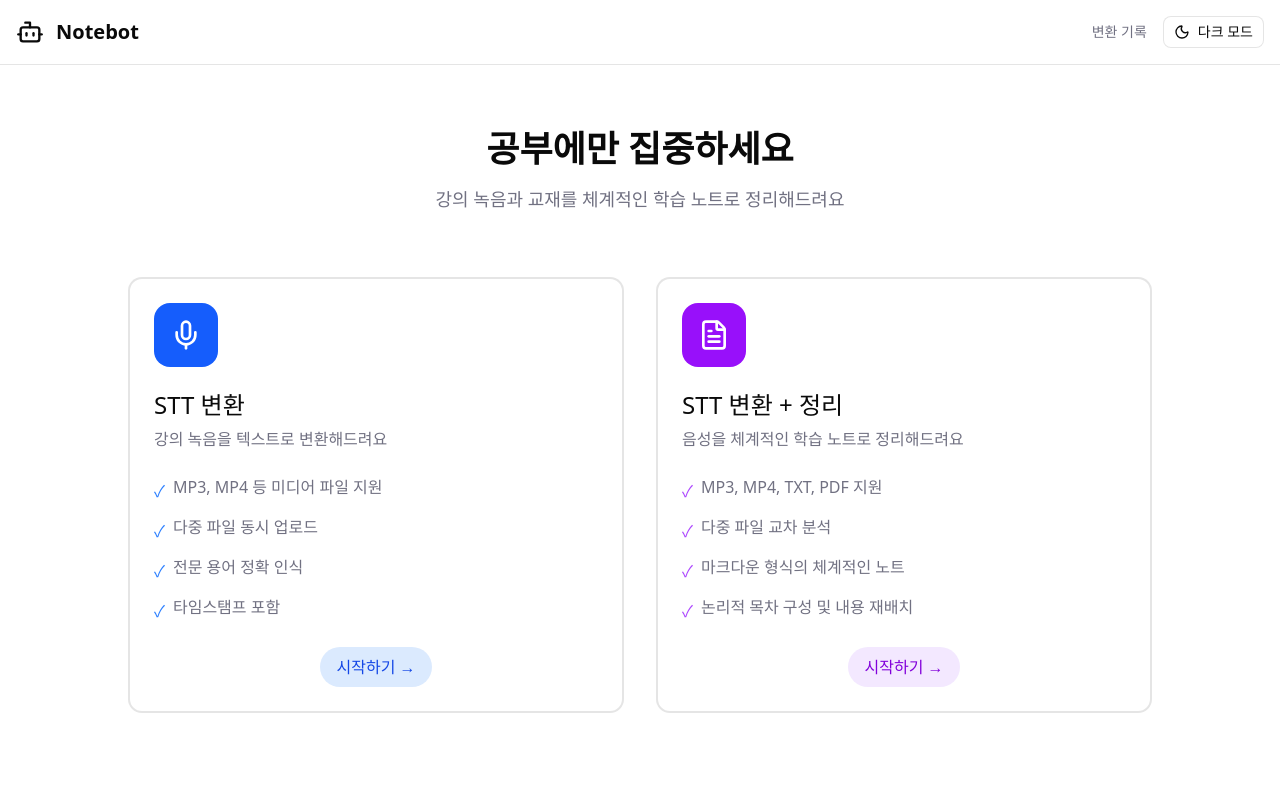
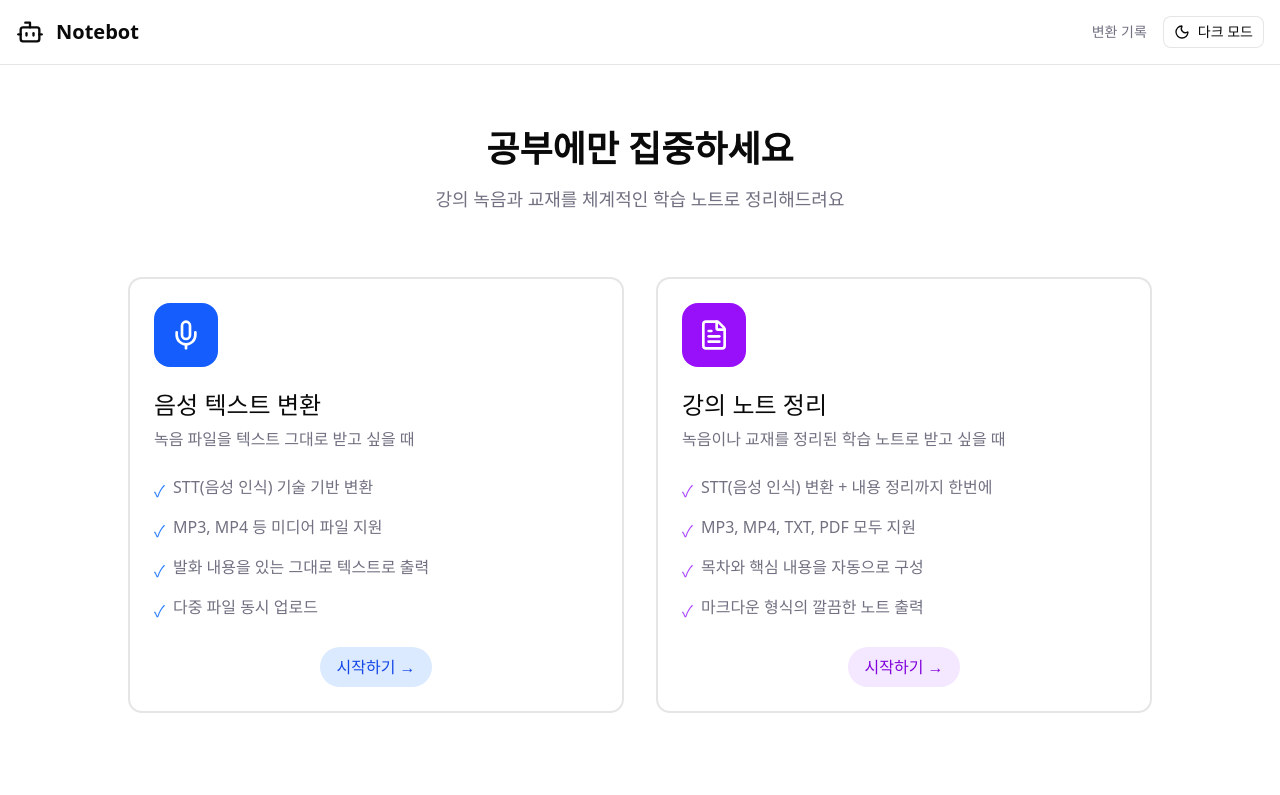
Before and after one commit to virtue14/notebot, a Next.js app in the folder frontend/: page / in a window 1280 px wide. Shown: the top 795 px of the page. Built offline with nearby package versions, Linux system fonts and the light colour scheme.

Commit message:
fix: 서비스 카드 제목 및 차별점 개선
- STT 기술 용어를 사용자 친화적 제목으로 변경
- 두 카드의 기능 차이가 즉시 드러나도록 설명 재구성
- STT 언급은 카드 리스트 항목에 유지

Refs: #29

```diff
--- a/frontend/src/app/page.tsx
+++ b/frontend/src/app/page.tsx
@@ -36,28 +36,28 @@ export default function Home() {
                   <div className="flex items-center justify-center w-16 h-16 rounded-2xl bg-blue-600 mb-4">
                     <Mic className="w-8 h-8 text-white" />
                   </div>
-                  <CardTitle className="text-2xl">STT 변환</CardTitle>
+                  <CardTitle className="text-2xl">음성 텍스트 변환</CardTitle>
                   <CardDescription className="text-base">
-                    강의 녹음을 텍스트로 변환해드려요
+                    녹음 파일을 텍스트 그대로 받고 싶을 때
                   </CardDescription>
                 </CardHeader>
                 <CardContent>
                   <ul className="space-y-3 text-muted-foreground">
                     <li className="flex items-start gap-2">
                       <span className="text-blue-500 mt-1">&#10003;</span>
+                      <span>STT(음성 인식) 기술 기반 변환</span>
+                    </li>
+                    <li className="flex items-start gap-2">
+                      <span className="text-blue-500 mt-1">&#10003;</span>
                       <span>MP3, MP4 등 미디어 파일 지원</span>
                     </li>
                     <li className="flex items-start gap-2">
                       <span className="text-blue-500 mt-1">&#10003;</span>
-                      <span>다중 파일 동시 업로드</span>
+                      <span>발화 내용을 있는 그대로 텍스트로 출력</span>
                     </li>
                     <li className="flex items-start gap-2">
                       <span className="text-blue-500 mt-1">&#10003;</span>
-                      <span>전문 용어 정확 인식</span>
-                    </li>
-                    <li className="flex items-start gap-2">
-                      <span className="text-blue-500 mt-1">&#10003;</span>
-                      <span>타임스탬프 포함</span>
+                      <span>다중 파일 동시 업로드</span>
                     </li>
                   </ul>
                   <div className="mt-6 text-center">
@@ -75,28 +75,28 @@ export default function Home() {
                   <div className="flex items-center justify-center w-16 h-16 rounded-2xl bg-purple-600 mb-4">
                     <FileText className="w-8 h-8 text-white" />
                   </div>
-                  <CardTitle className="text-2xl">STT 변환 + 정리</CardTitle>
+                  <CardTitle className="text-2xl">강의 노트 정리</CardTitle>
                   <CardDescription className="text-base">
-                    음성을 체계적인 학습 노트로 정리해드려요
+                    녹음이나 교재를 정리된 학습 노트로 받고 싶을 때
                   </CardDescription>
                 </CardHeader>
                 <CardContent>
                   <ul className="space-y-3 text-muted-foreground">
                     <li className="flex items-start gap-2">
                       <span className="text-purple-500 mt-1">&#10003;</span>
-                      <span>MP3, MP4, TXT, PDF 지원</span>
+                      <span>STT(음성 인식) 변환 + 내용 정리까지 한번에</span>
                     </li>
                     <li className="flex items-start gap-2">
                       <span className="text-purple-500 mt-1">&#10003;</span>
-                      <span>다중 파일 교차 분석</span>
+                      <span>MP3, MP4, TXT, PDF 모두 지원</span>
                     </li>
                     <li className="flex items-start gap-2">
                       <span className="text-purple-500 mt-1">&#10003;</span>
-                      <span>마크다운 형식의 체계적인 노트</span>
+                      <span>목차와 핵심 내용을 자동으로 구성</span>
                     </li>
                     <li className="flex items-start gap-2">
                       <span className="text-purple-500 mt-1">&#10003;</span>
-                      <span>논리적 목차 구성 및 내용 재배치</span>
+                      <span>마크다운 형식의 깔끔한 노트 출력</span>
                     </li>
                   </ul>
                   <div className="mt-6 text-center">
```
